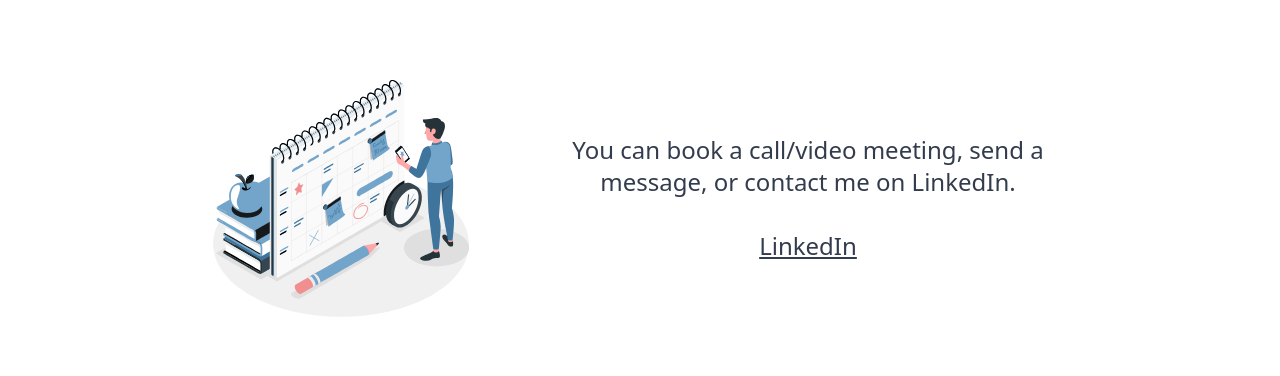
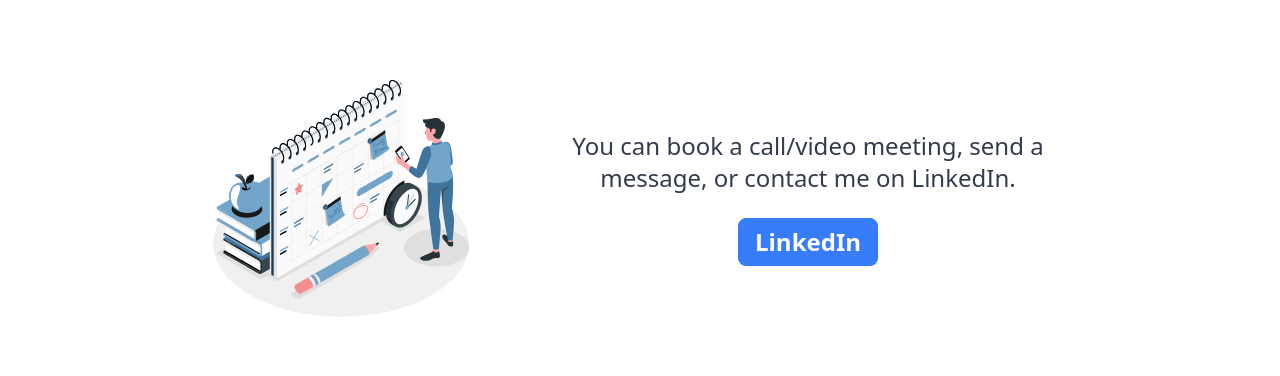
Before and after one commit to juanHunOfficial/Portfolio-Project, a React (Vite) app: page /Portfolio-Project/contact in a window 1280 px wide. Shown: the part 178-554 px from the top of the page. Built offline with nearby package versions, Linux system fonts and the light colour scheme.

Commit message:
Refactor Contact page to improve readability

```diff
--- /dev/null
+++ b/src/components/ContactPageIntroCard.jsx
@@ -0,0 +1,24 @@
+import Reveal from "./Reveal"
+import Lottie from "lottie-react"
+import schedulingAnimationData from "../assets/animations/scheduling-animation.json"
+
+export default function ContactPageIntroCard() {
+  return (
+    <Reveal>
+      <div className="flex justify-center gap-12 items-center my-24">
+        <Lottie className="w-72 h-64" animationData={schedulingAnimationData} />
+        <div className="flex flex-col items-center gap-6 ">
+          <h1 className="text-center w-[550px] text-2xl">
+            You can book a call/video meeting, send a message, or contact me on LinkedIn.
+          </h1>
+          <a
+            className="btn btn-secondary text-secondary-content transition-colors duration-300 text-2xl rounded-lg"
+            href="https://www.linkedin.com/in/juan-hun-608236209/"
+            target="_blank"
+            rel="noopener noreferrer"
+          >LinkedIn</a>
+        </div>
+      </div>
+    </Reveal>
+  )
+}
--- a/src/components/EmailForm.jsx
+++ b/src/components/EmailForm.jsx
@@ -1,5 +1,6 @@
 import { useRef } from 'react';
 import emailjs from '@emailjs/browser';
+import Reveal from './Reveal';
 
 export default function EmailForm(){
   const form = useRef();
@@ -22,6 +23,7 @@
   };
 
   return(
+    <Reveal>
       <form ref={form} onSubmit={sendEmail} className="flex justify-center h-[700px] w-full">
         <div className="w-full flex items-center gap-6 flex-col">
           <label className="input input-bordered w-[1058px] flex items-center gap-2">
@@ -52,5 +54,6 @@
         <button className="btn btn-primary w-44" >Submit</button>
         </div>
       </form>
+    </Reveal>
   )
 }
--- a/src/components/IAmCard.jsx
+++ b/src/components/IAmCard.jsx
@@ -4,8 +4,8 @@
 export default function IAmCard({title, description}){
   return (
     <Reveal>
-      <div className='card bg-primary glass p-[1.2em] w-[850px] mt-16'>
-        <h2 className='text-lg text-primary-content card-title self-center'> {title} </h2>
+      <div className='card bg-primary glass gap-4 p-[1.2em] w-[850px] mt-16'>
+        <h2 className='text-lg text-primary-content card-title self-center '> {title} </h2>
         <p> {description} </p>
         </div>
     </Reveal>
--- a/src/pages/ContactPage.jsx
+++ b/src/pages/ContactPage.jsx
@@ -1,43 +1,37 @@
 import { InlineWidget } from "react-calendly"
 import Reveal from "../components/Reveal"
-import Lottie from "lottie-react"
-import schedulingAnimationData from "../assets/animations/scheduling-animation.json"
 import EmailForm from "../components/EmailForm"
+import ContactPageIntroCard from "../components/ContactPageIntroCard"
 
 export default function ContactPage(){
   return(
     <>
       <div className="min-h-screen items-center content-center justify-center">
         {/* Basic introduction with a link to my linkedin for social media lovers */}
-        <Reveal>
-          <div className="flex justify-center gap-12 items-center my-24">
-            <Lottie className="w-72 h-64" animationData={schedulingAnimationData} />
-            <h1 className="text-center w-[550px] text-2xl">
-              You can book a call/video meeting, send a message, or contact me on LinkedIn.
-              <br/>
-              <br/>
-              <a
-                className="underline hover:bg-secondary hover:glass transition-colors duration-300 rounded-lg p-2"
-                href="https://www.linkedin.com/in/juan-hun-608236209/"
-                target="_blank"
-                rel="noopener noreferrer"
-              > LinkedIn</a>
-            </h1>
-          </div>
-        </Reveal>
+        <ContactPageIntroCard />
+
         <Reveal>
           <h1 className='text-5xl my-32 divider divider-secondary' >Book a Meeting</h1>
         </Reveal>
+
         {/* This is the actual widget that is powering calendly, inline styling was used
         because the component does not work properly with tailwind. */}
-        <InlineWidget styles={{height: "750px", width: "100%", border: "none", marginBottom: "32px"}} url="https://calendly.com/juanhun2424" />
+        <InlineWidget
+          styles={{
+            height: "750px",
+            width: "100%",
+            border: "none",
+            marginBottom: "32px"
+          }}
+          url="https://calendly.com/juanhun2424"
+        />
       </div>
+
       <Reveal>
         <h1 className='text-5xl my-32 divider divider-secondary' >Send me a Message</h1>
       </Reveal>
-      <Reveal >
-        <EmailForm />
-      </Reveal>
+
+      <EmailForm />
     </>
   )
 }
```
Lines whose indentation alone changed are shown as unchanged.
